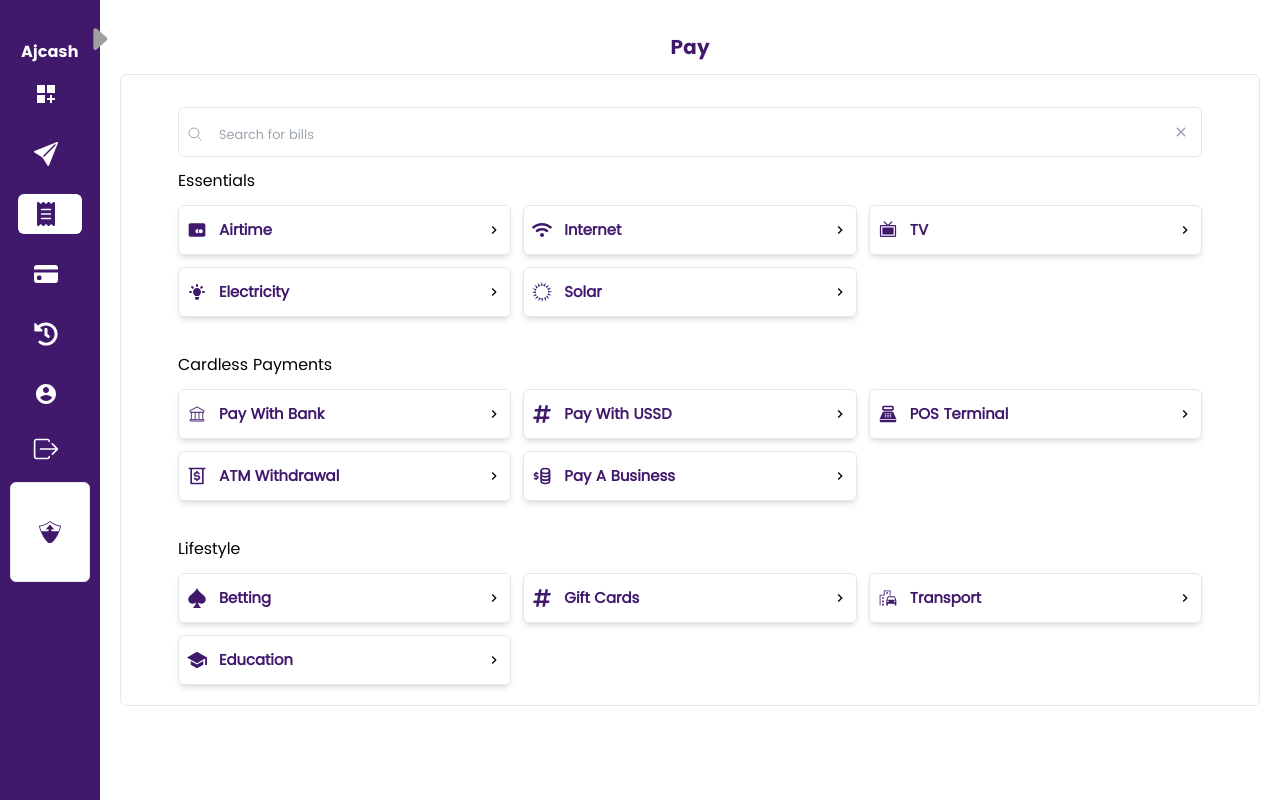
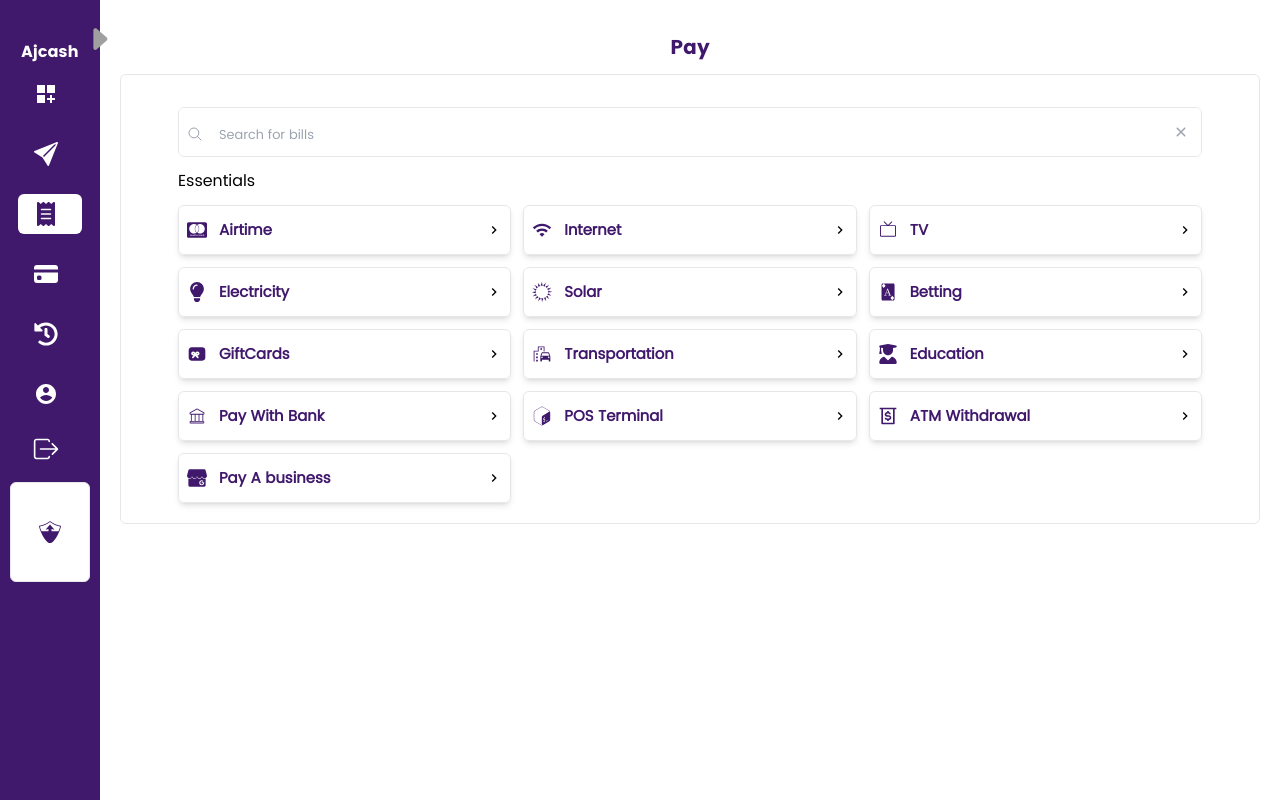
Before and after one commit to Rosonerri/Ajcash, a React (Vite) app: page /dashboard/pay in a window 1280 px wide. Built offline with nearby package versions, Linux system fonts and the light colour scheme.

Commit message:
search functionality working fine

```diff
--- a/src/pages/auth/company/Main.tsx
+++ b/src/pages/auth/company/Main.tsx
@@ -1,39 +1,150 @@
-import { useState, useEffect } from "react";
+import { useState } from "react";
 
 const Main = () => {
-  const [scroll, setScroll] = useState<boolean>(false);
+  const [whatis, setWhatIs] = useState<boolean>(true)
+  const [ajcash, setAjcash] = useState<boolean>(false)
+  const [where, setWhere] = useState<boolean>(false)
+  const [access, setAccess] = useState<boolean>(false)
+  const [support, setSupport] = useState<boolean>(false)
+  const [benefit, setBenefit] = useState<boolean>(false)
 
-  const onScroll = () => {
-    console.log("Scrolling...");
-    if (window.scrollY >= 100) {
-      setScroll(true);
-    } else {
-      setScroll(false);
-    }
-  };
+  const handledWhatis = () => {
+    setWhatIs(true)
+    setAjcash(false)
+    setWhere(false)
+    setAccess(false)
+    setSupport(false)
+    setBenefit(false)
+  }
 
-  useEffect(() => {
-    window.addEventListener("scroll", onScroll);
-    return () => {
-      window.removeEventListener("scroll", onScroll);
-    };
-  }, []);
+  const handleSetAjcash = () => {
+    setWhatIs(false)
+    setAjcash(true)
+    setWhere(false)
+    setAccess(false)
+    setSupport(false)
+    setBenefit(false)
+  }
 
-  console.log("Scroll state:", scroll);
+  const handleBenefit = () => {
+    setWhatIs(false)
+    setAjcash(false)
+    setWhere(false)
+    setAccess(false)
+    setSupport(false)
+    setBenefit(true)
+  }
+
+  const handleWhere = () => {
+    setWhatIs(false)
+    setAjcash(false)
+    setWhere(true)
+    setAccess(false)
+    setSupport(false)
+    setBenefit(false)
+  }
+  const handleMobile = () => {
+    setWhatIs(false)
+    setAjcash(false)
+    setWhere(false)
+    setAccess(true)
+    setSupport(false)
+    setBenefit(false)
+  }
+  const handleSupport = () => {
+    setWhatIs(false)
+    setAjcash(false)
+    setWhere(false)
+    setAccess(false)
+    setSupport(true)
+    setBenefit(false)
+  }
+
+
+  const Support = () => {
+    return (
+      <div className="w-full border h-full rounded-md">
+        <div className="ml-2  my-2 text-[17px]">
+          At Ajcash, we prioritize customer satisfaction by providing comprehensive support channels tailored to address the diverse needs of our users. Whether you have questions about our platform's features, encounter technical issues, or seek guidance on trading strategies, our dedicated support team is here to assist you every step of the way. You can reach out to us via email, where our knowledgeable representatives are ready to provide prompt and personalized assistance, ensuring a smooth and efficient resolution to your inquiries.
+          <br />
+          <br />
+          In addition to email support, we offer live chat functionality, enabling real-time communication with our support specialists for immediate assistance and troubleshooting. For those who prefer direct interaction, our phone support service provides a convenient avenue to speak with a member of our team directly, allowing for personalized assistance and guidance tailored to your specific needs. With our commitment to customer service excellence, Ajcash strives to ensure that your trading experience is not only successful but also supported by a reliable and responsive support network.</div>
+
+      </div>
+    )
+  }
+  const Where = () => {
+    return (
+      <div className="w-full border h-full rounded-md">
+        <div className="ml-2  my-2 text-[17px]">
+          Ajcash's headquarters is situated at No.80, Bale Street, Boundary Ajeromi Road, Ajegunle Apapa, Lagos, Nigeria. This central location serves as a hub for innovation and collaboration, reflecting Ajcash's commitment to serving the local and global trading community with excellence. From this strategic address, Ajcash endeavors to foster meaningful connections and partnerships, driving forward its mission to empower traders and enhance financial opportunities for individuals worldwide.</div>
+      </div>
+    )
+  }
+  const Mobile = () => {
+    return (
+      <div className="w-full border h-full rounded-md">
+        <div className="ml-2  my-2 text-[17px]">
+          Ajcash ensures seamless accessibility by optimizing its platform for mobile devices. This allows traders the flexibility to access their accounts and monitor market activity anytime, anywhere, empowering them to stay connected and responsive to market dynamics while on the move. With Ajcash's mobile optimization, traders can enjoy uninterrupted access to essential trading tools and resources, facilitating informed decision-making and maximizing opportunities for success in the fast-paced world of finance. </div>
+      </div>
+    )
+  }
+
+  const Whatis = () => {
+    return (
+      <div className="w-full border h-full rounded-md">
+        <div className="ml-2  my-2 text-[17px]">
+          Ajcash is a comprehensive fintech solution meticulously crafted to bolster traders in their day-to-day business endeavors. Its robust suite of features encompasses everything from market analysis to portfolio management, providing traders with the essential tools needed to navigate the complexities of the financial markets with ease and efficiency.
+          <br />
+          <br />
+          By offering a diverse array of resources and functionalities, Ajcash empowers traders to streamline their trading operations and make informed decisions with confidence. Whether analyzing market trends, managing portfolios, or executing trades, Ajcash serves as a reliable companion, equipping traders with the necessary support to thrive in today's dynamic trading landscape. </div>
+      </div>
+    )
+  }
+  const Who = () => {
+    return (
+      <div className="w-full border h-full rounded-md">
+        <div className="ml-2  my-2 text-[17px]">
+          Ajcash is a dynamic fintech platform designed to cater to the diverse needs of traders, spanning from novices taking their initial steps in the market to seasoned professionals seeking advanced analytical tools. With a user-friendly interface and comprehensive educational resources, Ajcash provides beginners with the guidance and confidence needed to navigate the complexities of trading effectively. Simultaneously, Ajcash offers a suite of sophisticated features, including real-time market insights and customizable charting tools, to empower experienced traders in making informed decisions and capitalizing on market opportunities with precision.
+          <br />
+          <br />
+          At the heart of Ajcash lies a commitment to fostering a supportive and inclusive trading community, where individuals of all backgrounds and experience levels can thrive. Through interactive forums, educational webinars, and social trading features, Ajcash encourages collaboration, knowledge-sharing, and mentorship, creating a conducive environment for continuous growth and success in the ever-evolving world of finance. </div>
+      </div>
+    )
+  }
+  const Ajcash = () => {
+    return (
+      <div className="w-full border h-full rounded-md">
+        <div className="ml-2  my-2 text-[17px]">
+          Ajcash stands out in the fintech landscape for its unwavering commitment to empowering traders of all backgrounds and experience levels. With a robust suite of features and resources, Ajcash goes beyond mere transaction facilitation to provide a comprehensive ecosystem that supports traders in every facet of their journey. From intuitive tools for market analysis to personalized guidance on trading strategies, Ajcash offers a holistic approach to trading, ensuring that users have the tools and support they need to succeed in today's dynamic market environment.
+          <br />
+          <br />
+          Moreover, Ajcash's dedication to innovation and customer satisfaction sets it apart as a leader in the industry. Continuously evolving to meet the evolving needs of traders, Ajcash leverages cutting-edge technologies and user feedback to enhance its platform and services continually. Whether it's through seamless mobile optimization or responsive customer support, Ajcash remains steadfast in its mission to democratize access to financial opportunities and empower individuals worldwide to achieve their trading goals with confidence and competence.
+        </div>
+      </div>
+    )
+  }
+
+
 
   return (
     <>
-      <div className="w-full min-h-[100vh] flex flex-col items-center relative">
-        <div className="w-[95%] min-h-[550px] mt-5 flex items-center justify-center ">
-          Main
+      <div className="w-full min-h-[50vh] flex flex-col items-center relative">
+        <div className="w-[95%] border rounded-md min-h-[550px] my-2 flex items-center justify-center ">
+          General Team Memberes Image would go here
         </div>
-        <div className="w-[95%] min-h-[100vh] flex ">
+        <div className="w-[95%] min-h-[50vh] flex ">
           <div
-            className={`w-[200px]  border-r-4 h-[100vh]    mr-3`}
+            className={`w-[270px] border-r-4 h-[50vh] max-lg:hidden mr-4`}
           >
-            <div className="my-2">Why Ajcash</div>
+            <div className={`my-2 hover:cursor-pointer ${whatis ? "text-blue-500" : ""}`} onClick={handledWhatis}>What is Ajcash?</div>
+            <div className={`my-2 hover:cursor-pointer ${ajcash ? "text-blue-500" : ""}`} onClick={handleSetAjcash}>Why Ajcash?</div>
+            <div className={`my-2 hover:cursor-pointer ${benefit ? "text-blue-500" : ""}`} onClick={handleBenefit}>Why Who can benefit from using Ajcash?</div>
+            <div className={`my-2 hover:cursor-pointer ${where ? "text-blue-500" : ""}`} onClick={handleWhere}>Why Where is Ajcash located at?</div>
+            <div className={`my-2 hover:cursor-pointer ${access ? "text-blue-500" : ""}`} onClick={handleMobile}>Why Can I access Ajcash on mobile devices?</div>
+            <div className={`my-2 hover:cursor-pointer ${support ? "text-blue-500" : ""}`} onClick={handleSupport}>Why  What kind of support does Ajcash provide?</div>
           </div>
-          <div className="max-md:w-full">Right</div>
+          <div className="max-md:w-full w-full min-h-[50vh]">{whatis && <Whatis /> || ajcash && <Ajcash /> || benefit && <Who /> || where && <Where /> || access && <Mobile /> || support && <Support />}</div>
         </div>
       </div>
     </>
--- a/src/pages/home/pay/Pay.tsx
+++ b/src/pages/home/pay/Pay.tsx
@@ -1,21 +1,21 @@
-import { motion } from "framer-motion";
-import { IoIosClose } from "react-icons/io";
-import { IoSchoolSharp, IoSearchOutline } from "react-icons/io5";
-import { PiTelevisionSimpleFill } from "react-icons/pi";
-import { FaHashtag, FaWifi } from "react-icons/fa";
-import { BiMoneyWithdraw, BiSolidCreditCardAlt } from "react-icons/bi";
-import { HiLightBulb } from "react-icons/hi";
-import { GrSolaris } from "react-icons/gr";
-import { CiBank } from "react-icons/ci";
-import {
-  MdOutlineEmojiTransportation,
-  MdOutlinePointOfSale,
-} from "react-icons/md";
-import { TbBusinessplan } from "react-icons/tb";
-import { ImSpades } from "react-icons/im";
-import { useState } from "react";
 
 import Options from "./Options";
+import { motion } from "framer-motion";
+import { IoSearchOutline } from "react-icons/io5";
+import { IoIosClose } from "react-icons/io";
+import { useState } from "react";
+import { GrSolaris } from "react-icons/gr"
+import { MdEmojiTransportation, MdOutlineWifi } from "react-icons/md";
+import { FaCcMastercard, FaLightbulb, FaUserGraduate } from "react-icons/fa6";
+import { PiTelevisionSimpleLight } from "react-icons/pi";
+import { GiCardAceDiamonds } from "react-icons/gi";
+import { TbGiftCardFilled } from "react-icons/tb";
+import { BiMoneyWithdraw } from "react-icons/bi";
+import { CiBank } from "react-icons/ci"
+import { VscTerminalBash } from "react-icons/vsc"
+import { SiGooglemybusiness } from "react-icons/si"
+
+
 
 
 const Pay = () => {
@@ -34,34 +34,117 @@ const Pay = () => {
   };
 
   const [scroll, setScroll] = useState<boolean>(false);
-  const onScroll = () => {
+  const [searchQuery, setSearchQuery] = useState<string>("");
+
+  const handleSearch = (e: React.ChangeEvent<HTMLInputElement>) => {
+    setSearchQuery(e.target.value);
+  };
+
+  const filteredOptions = (options: string[]) => {
+    return options.filter((option) =>
+      option.toLowerCase().includes(searchQuery.toLowerCase())
+    );
+  };
+
+  interface PaymentOption {
+    option: string;
+    url: string;
+    icon?: any
+  }
+
+  const Words: PaymentOption[] = [
+    {
+      option: "Airtime",
+      url: "/airtime",
+      icon: <FaCcMastercard />
+    },
+    {
+      option: "Internet",
+      url: "/internet",
+      icon: <MdOutlineWifi />
+    },
+    {
+      option: "TV",
+      url: "/tv",
+      icon: <PiTelevisionSimpleLight />
+    },
+    {
+      option: "Electricity",
+      url: "/electricity",
+      icon: <FaLightbulb />
+    },
+    {
+      option: "Solar",
+      url: "/solar",
+      icon: <GrSolaris />
+    },
+    {
+      option: "Betting",
+      url: "/betting",
+      icon: <GiCardAceDiamonds />
+    },
+    {
+      option: "GiftCards",
+      url: "/giftcards",
+      icon: <TbGiftCardFilled />
+    },
+    {
+      option: "Transportation",
+      url: "/transportation",
+      icon: <MdEmojiTransportation />
+    },
+    {
+      option: "Education",
+      url: "/education",
+      icon: <FaUserGraduate />
+    },
+    {
+      option: "Pay With Bank",
+      url: "/paywithussd",
+      icon: <CiBank />
+    },
+    {
+      option: "POS Terminal",
+      url: "/posterminal",
+      icon: <VscTerminalBash />
+    },
+    {
+      option: "ATM Withdrawal",
+      url: "/witdrawal",
+      icon: <BiMoneyWithdraw />
+    },
+    {
+      option: "Pay A business",
+      url: "/payabusiness",
+      icon: <SiGooglemybusiness />
+    },
+
+
+
+  ];
+
+  console.log("this is data:", Words);
+
+  window.addEventListener("scroll", () => {
     if (window.scrollY >= 50) {
       setScroll(true);
     } else {
       setScroll(false);
     }
-  };
-  window.addEventListener("scroll", onScroll);
+  });
 
   return (
     <div className="w-full min-h-[100vh]">
-
-
       <motion.div
         variants={motionVariant}
         initial="close"
         animate="open"
-        className={`p-[20px] w-full  flex flex-col items-center
-          `}
-
+        className={`p-[20px] w-full flex flex-col items-center`}
       >
         <div className="font-[Blud] text-[20px] my-3 max-lg:my-10 text-[#40196D]">Pay</div>
         <div className="w-full border rounded-md h-[95%] pb-5 flex flex-col items-center">
-          <div className="my-4 " />
-          <div
-            className={`w-[90%] h-[50px] border overflow-hidden rounded-md ${scroll ? "sticky top-16 shadow-lg" : "relative"
-              }`}
-          >
+          <div className="my-4" />
+          <div className={`w-[90%] h-[50px] border overflow-hidden rounded-md ${scroll ? "sticky top-16 shadow-lg" : "relative"}`}>
             <div className="absolute left-2 top-[18px]">
               <IoSearchOutline className="text-gray-400" />
             </div>
@@ -69,35 +152,24 @@ const Pay = () => {
               <IoIosClose className="text-gray-400 hover:cursor-pointer text-2xl" />
             </div>
             <input
-              type="text"
+              type="search"
               placeholder="Search for bills"
-              className="placeholder:text-[13px] w-full h-[50px] outline-none pl-10 "
+              className="placeholder:text-[13px] w-full h-[50px] outline-none pl-10"
+              value={searchQuery}
+              onChange={handleSearch}
             />
           </div>
           <div className="w-[90%] my-3">Essentials</div>
           <div className="w-[90%] grid grid-cols-3 max-lg:grid-cols-2 max-md:grid-cols-4 gap-3">
-            <Options text="Airtime" icon={<BiSolidCreditCardAlt />} />
-            <Options text="Internet" icon={<FaWifi />} />
-            <Options text="TV" icon={<PiTelevisionSimpleFill />} />
-            <Options text="Electricity" icon={<HiLightBulb />} />
-            <Options text="Solar" icon={<GrSolaris />} />
-          </div>
-          <div className="my-3" />
-          <div className="w-[90%] my-3">Cardless Payments</div>
-          <div className="w-[90%] grid grid-cols-3 max-lg:grid-cols-2 max-md:grid-cols-4 gap-3">
-            <Options text="Pay With Bank" icon={<CiBank />} />
-            <Options text="Pay With USSD" icon={<FaHashtag />} />
-            <Options text="POS Terminal" icon={<MdOutlinePointOfSale />} />
-            <Options text="ATM Withdrawal" icon={<BiMoneyWithdraw />} />
-            <Options text="Pay A Business " icon={<TbBusinessplan />} />
-          </div>
-          <div className="my-3" />
-          <div className="w-[90%] my-3">Lifestyle</div>
-          <div className="w-[90%] grid grid-cols-3 max-lg:grid-cols-2 max-md:grid-cols-4 gap-3 ">
-            <Options text="Betting" icon={<ImSpades />} />
-            <Options text="Gift Cards" icon={<FaHashtag />} />
-            <Options text="Transport" icon={<MdOutlineEmojiTransportation />} />
-            <Options text="Education" icon={<IoSchoolSharp />} />
+            {filteredOptions(Words.map((word) => word.option)).map((word, index,) => {
+              const matchingOption = Words.find((w) => w.option === word);
+              if (matchingOption) {
+                return (
+                  <Options key={index} text={word} link={matchingOption.url} icon={matchingOption.icon} />
+                );
+              }
+              return null;
+            })}
           </div>
         </div>
         <div className="my-5" />
--- /dev/null
+++ b/src/pages/home/pay/PayData.tsx
@@ -0,0 +1,5 @@
+export const PayData: any = [
+    // {
+    //     wor
+    // }
+]
```
